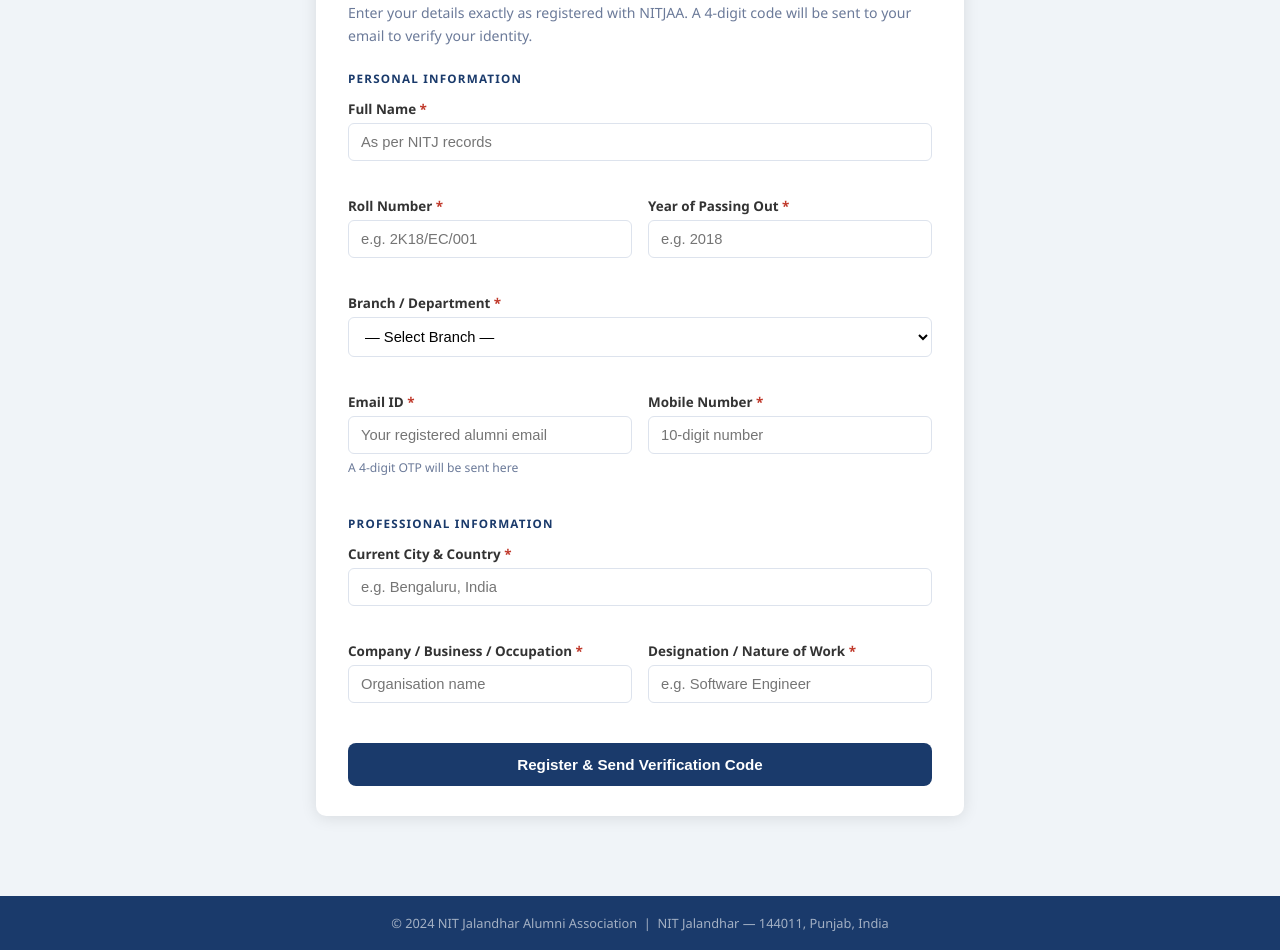
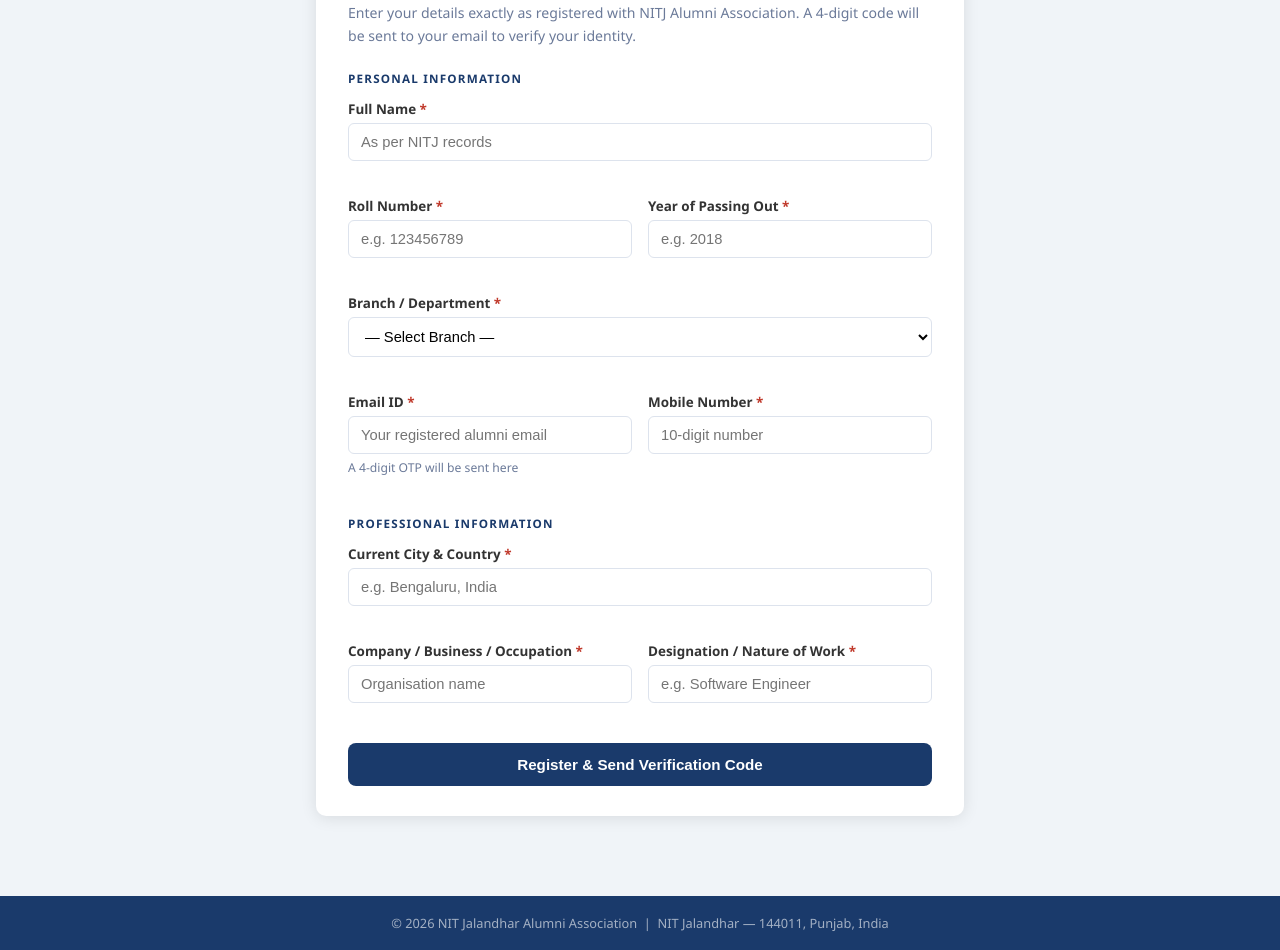
Before and after one commit to Shiv-Bawa/Alumni-, a plain HTML site: page nitj-nomination/frontend/voter/voter_register.html in a window 1280 px wide. Shown: the part 232-1182 px from the top of the page. Drawn offline with Linux system fonts and the light colour scheme.

Commit message:
fix: Update footer copyright year to 2026 in voter registration and voting pages

```diff
--- a/nitj-nomination/frontend/voter/voter_register.html
+++ b/nitj-nomination/frontend/voter/voter_register.html
@@ -35,7 +35,7 @@
   <div class="card">
     <div class="card-hdr">
       <h2>Voter Registration</h2>
-      <p>Enter your details exactly as registered with NITJAA. A 4-digit code will be sent to your email to verify your identity.</p>
+      <p>Enter your details exactly as registered with NITJ Alumni Association. A 4-digit code will be sent to your email to verify your identity.</p>
     </div>
 
     <div class="alert err" id="formAlert" style="display:none"></div>
@@ -49,7 +49,7 @@
       </div>
       <div class="field">
         <label class="req">Roll Number</label>
-        <input id="rollNumber" type="text" placeholder="e.g. 2K18/EC/001" />
+        <input id="rollNumber" type="text" placeholder="e.g. 123456789" />
         <div class="err-msg" id="err-rollNumber"></div>
       </div>
       <div class="field">
@@ -151,7 +151,7 @@
 <div class="toast" id="toast"></div>
 
 <footer class="site-footer">
-  <p>© 2024 NIT Jalandhar Alumni Association &nbsp;|&nbsp; NIT Jalandhar — 144011, Punjab, India</p>
+  <p>© 2026 NIT Jalandhar Alumni Association &nbsp;|&nbsp; NIT Jalandhar — 144011, Punjab, India</p>
 </footer>
 
 <script src="voter_register.js"></script>
```
Also changed, not shown: nitj-nomination/frontend/voter/voter_vote.html (+1 -1 lines).
